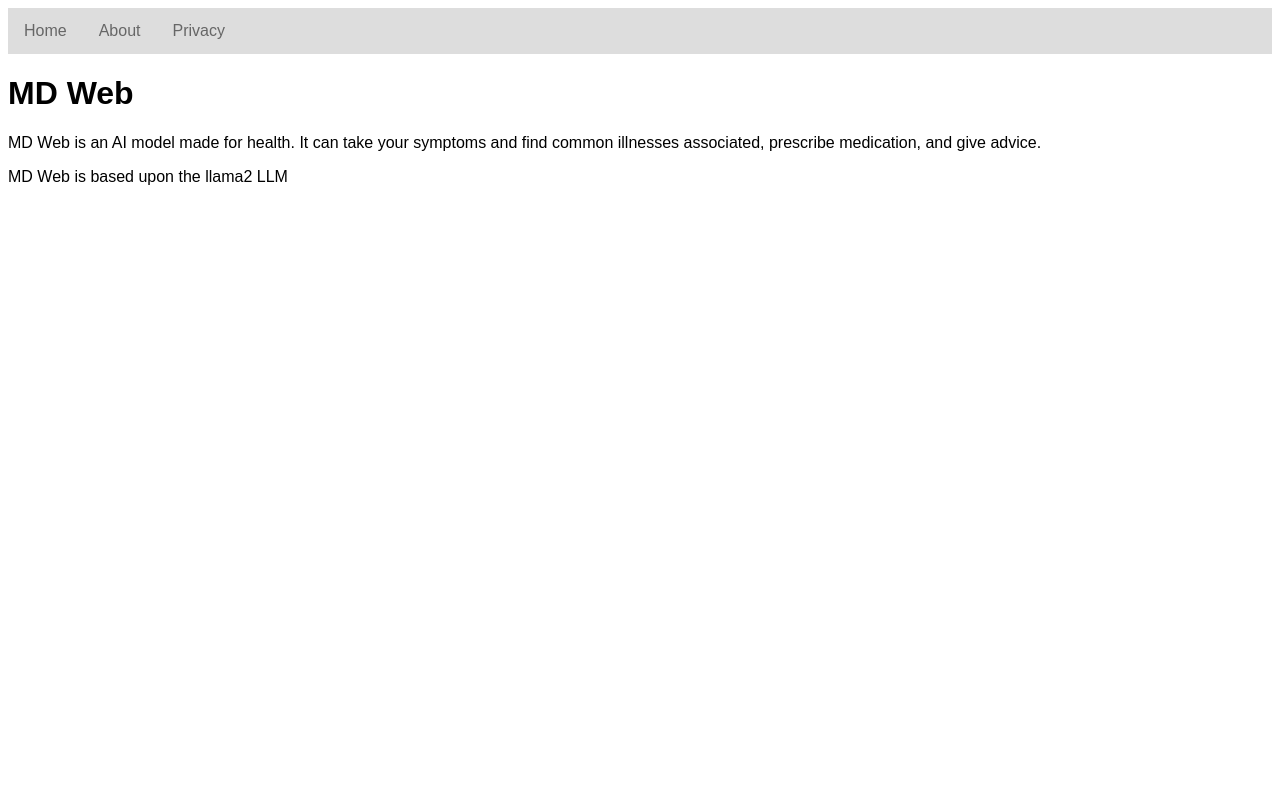
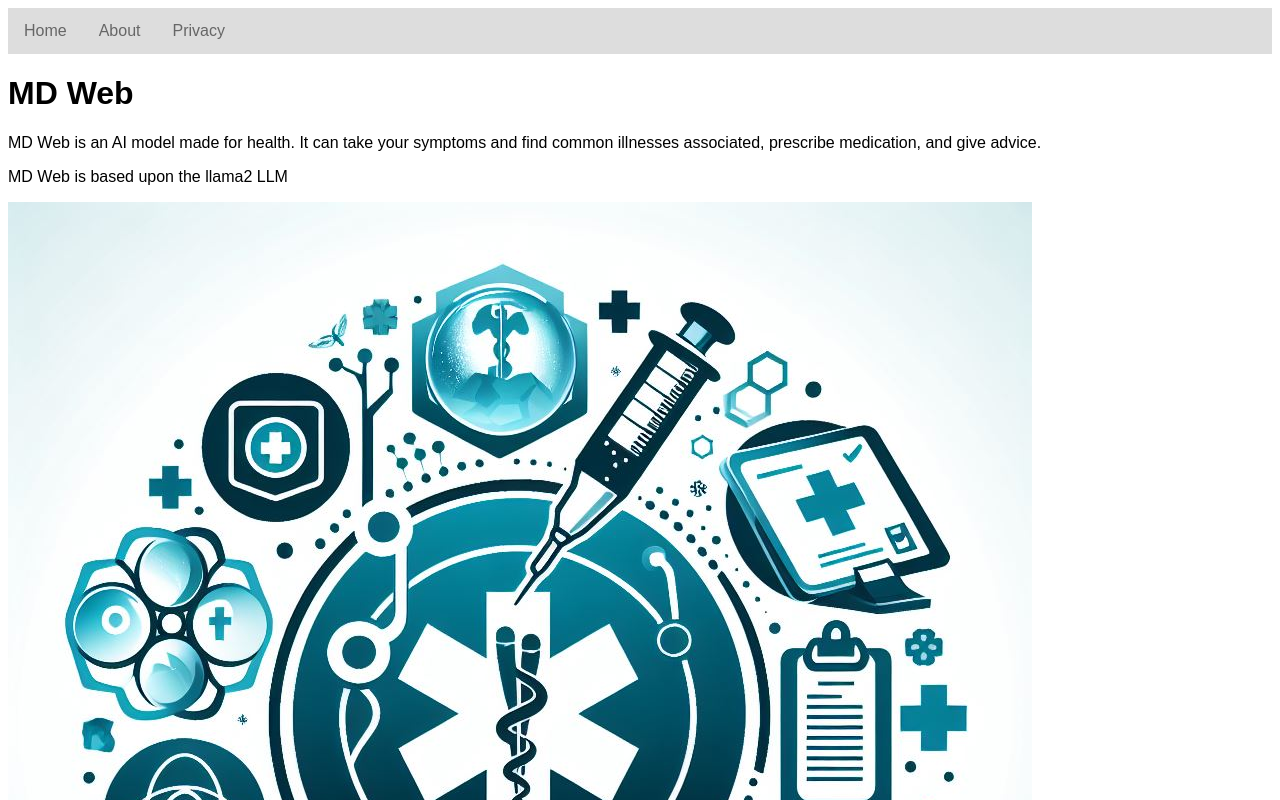
Before and after one commit to Lightshayan/Web-Doc, a plain HTML site: page about.html in a window 1280 px wide. Shown: the top 800 px of the page. Drawn offline with Linux system fonts and the light colour scheme.

Commit message:
Update about.html

```diff
--- a/about.html
+++ b/about.html
@@ -49,5 +49,6 @@
   <h1>MD Web</h1>
   <p>MD Web is an AI model made for health. It can take your symptoms and find common illnesses associated, prescribe medication, and give advice.</p>
   <p>MD Web is based upon the llama2 LLM</p>
+  <img src="_b4cba014-2359-449f-b412-3bd4cce9c8b3.jpeg">
 </body>
 </html>
```
